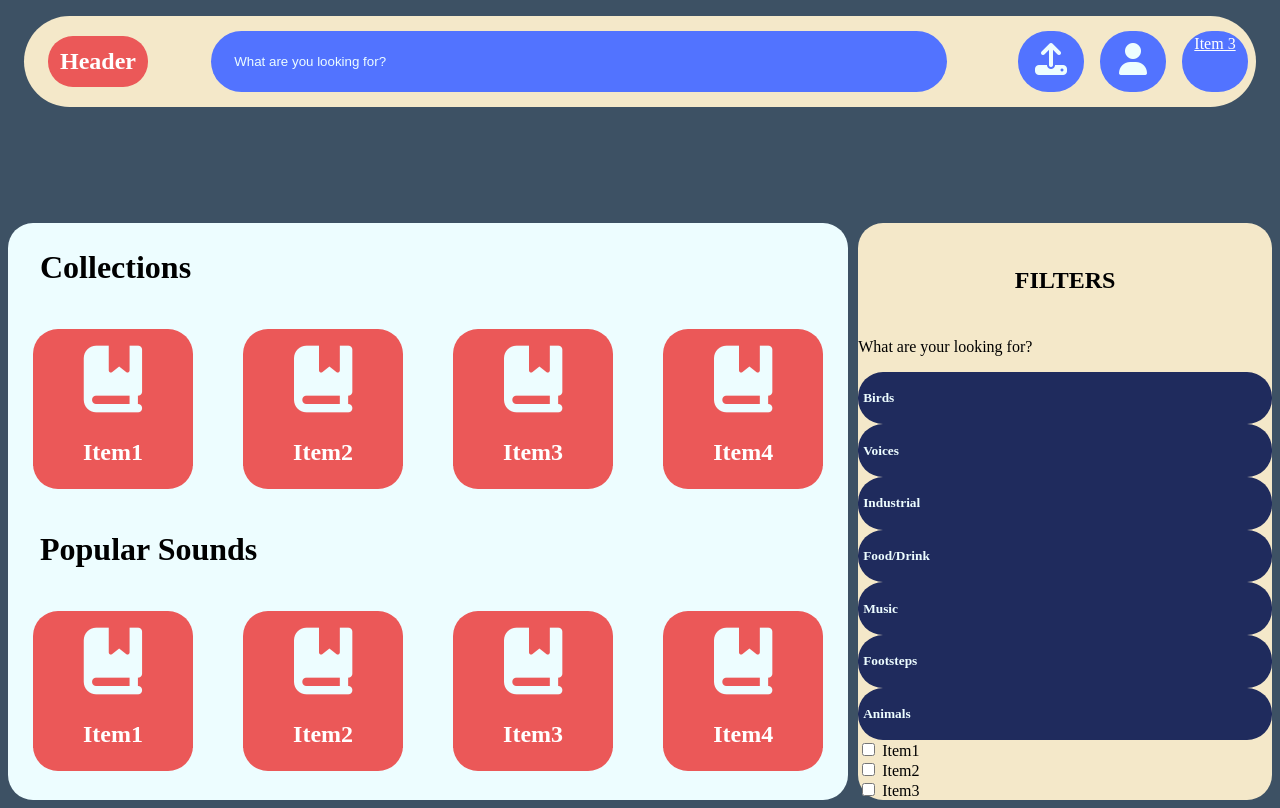
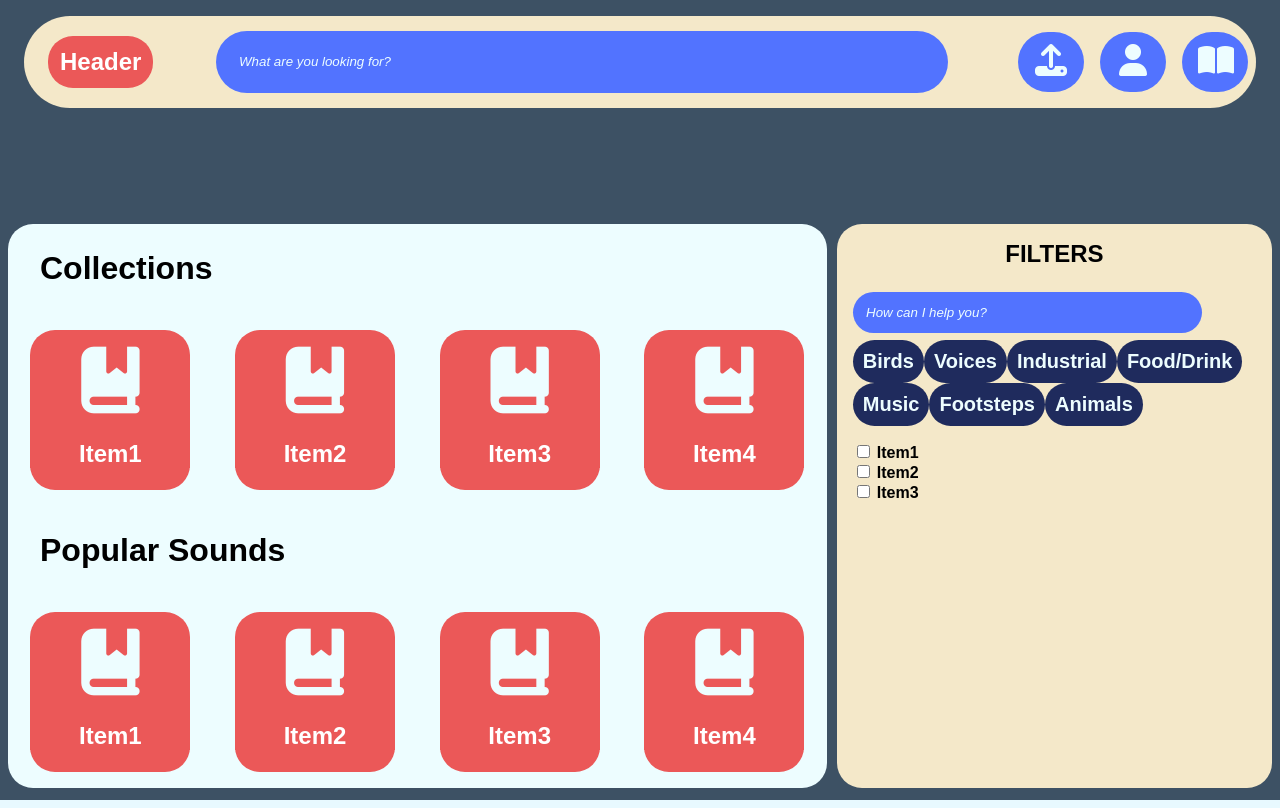
Before and after one commit to NoahZS-webdev/catalystSoundLib, a PHP site: page / in a window 1280 px wide. Run offline with PHP 8.4, Linux system fonts and the light colour scheme; some libraries are stand-ins or nearby versions; some web fonts are replaced.

Commit message:
got a new font and reworked flexfilters

```diff
--- a/css/styles.css
+++ b/css/styles.css
@@ -16,6 +16,9 @@ h2 {
     margin-left: 1em;
     padding: .5em;
     border-radius: 25px;
+    font-family: "asap", sans-serif;
+    font-weight: 600;
+    font-style: normal;
 }
 
 i {
@@ -26,6 +29,11 @@ i {
     margin-left: .25em;
 }
 
+label {
+    font-family: "asap", sans-serif;
+    font-weight: 600;
+    font-style: normal;
+}
 
 /* styles for nav bar flex container and flex items */
 .flexContainerNav {
@@ -85,6 +93,7 @@ input[type=text], select, textarea {
     border: none;
     width: 80%;
     text-align: left;
+    font-style: italic;
 }
 
 .flexContain {
@@ -114,6 +123,9 @@ input[type=text], select, textarea {
 .filterdpop h1 {
     padding-left:1em;
     font-size: 2em;
+    font-family: "asap", sans-serif;
+    font-weight: 600;
+    font-style: normal;
 }
 
 .collectionsContainer {
@@ -152,21 +164,32 @@ input[type=text], select, textarea {
     background-color: #f4e8c9;
     flex-basis: 33%;
     border-radius: 25px;
+    padding: 1em;
 }
 
 .filterdpop2 h1 {
-    padding: 1em;
+    padding: 0 1em 1em 1em;
     text-align: center;
+    margin: 0;
+    font-family: "asap", sans-serif;
+    font-weight: 600;
+    font-style: normal;
 }
 
-.filtersConainer {
+.filtersContainer {
     display: flex;
     flex-direction: row;
     flex-wrap: wrap;
+    margin-bottom: 1em;
 }
 
 .filterButton h3 {
-    font-size: 10pt;
+    font-size: 15pt;
+    margin:0;
+    padding: .25em;
+    font-family: "asap", sans-serif;
+    font-weight: 600;
+    font-style: normal;
 }
 
 .filterButton {
@@ -177,4 +200,15 @@ input[type=text], select, textarea {
     width: auto;
 }
 
+.flexFilterSearch input[type=text], select, textarea {
+    background-color: #5273ff;
+    color: #edfdff;
+    border-radius: 50px;
+    padding: 1em;
+    margin-bottom: .5em;
+    border: none;
+    width: 80%;
+    text-align: left;
+    font-style: italic;
+}
 /* end styles for main section */
--- a/index.html
+++ b/index.html
@@ -7,6 +7,7 @@
     <meta charset="utf-8">
     <meta name="viewport" content="width=device-width, initial-scale=1">
     <link rel="stylesheet" href="css/styles.css">
+    <link rel="stylesheet" href="https://use.typekit.net/sxb6bat.css">
     <script src="https://kit.fontawesome.com/e1899d146a.js" crossorigin="anonymous"></script>
 </head>
 
@@ -28,7 +29,7 @@
         <div class="flexHeader">
             <div class="btn"><a href="#"><i class="fa-solid fa-upload"></i></a></div>
             <div class="btn"><a href="#"><i class="fa-solid fa-user"></i></a></div>
-            <div class="btn"><a href="#">Item 3</a></div>
+            <div class="btn"><a href="#"><i class="fa-solid fa-book-open"></i></a></div>
         </div>
     </div>
 
@@ -109,7 +110,11 @@
 </div>
     <div class="filterdpop2">
         <h1>FILTERS</h1>
-        <p class=look>What are your looking for?</p>
+
+        <div class="flexFilterSearch">
+            <input type="text" id="filterFind" name="filterFind" value="How can I help you?">
+        </div>
+
         <div class="filtersContainer">
             <div class="filterButton"><h3>Birds</h3></div>
             <div class="filterButton"><h3>Voices</h3></div>
```
